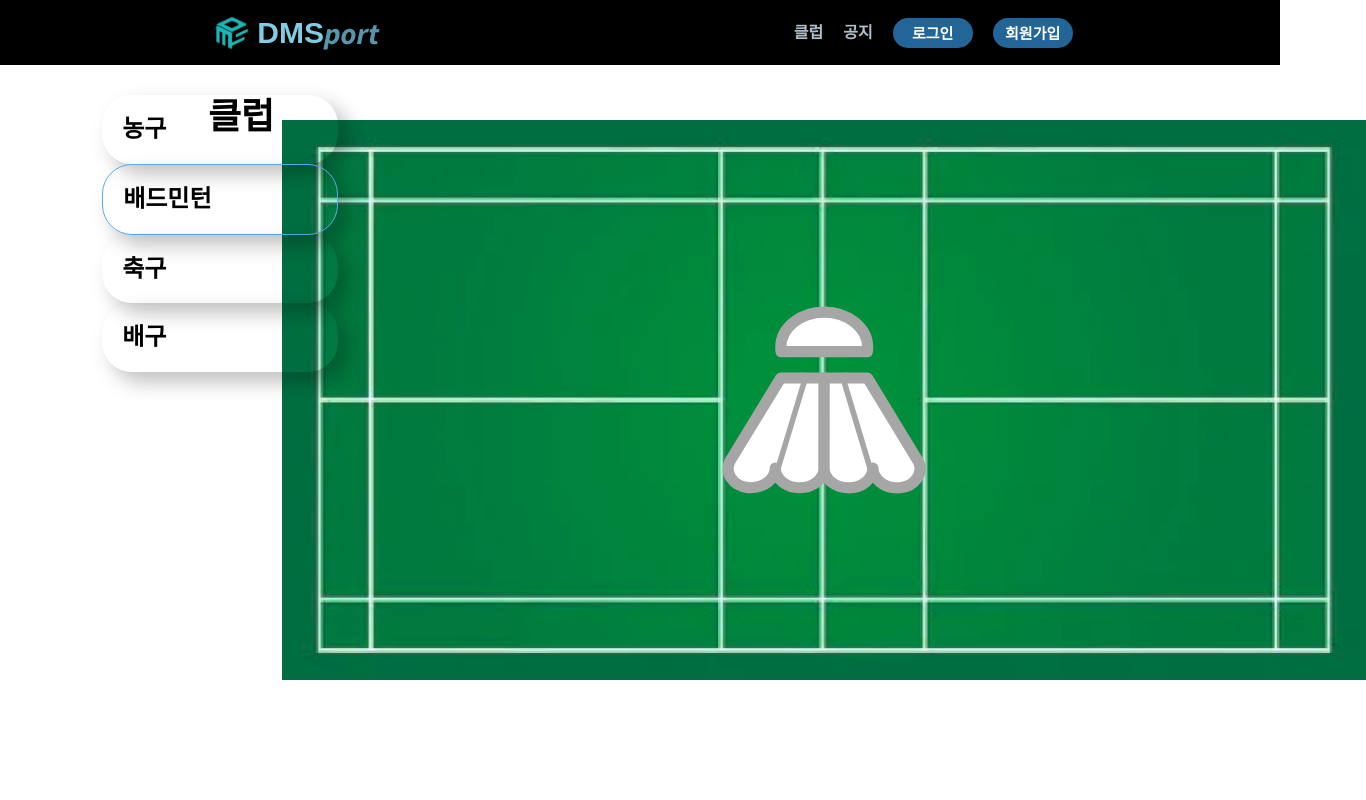
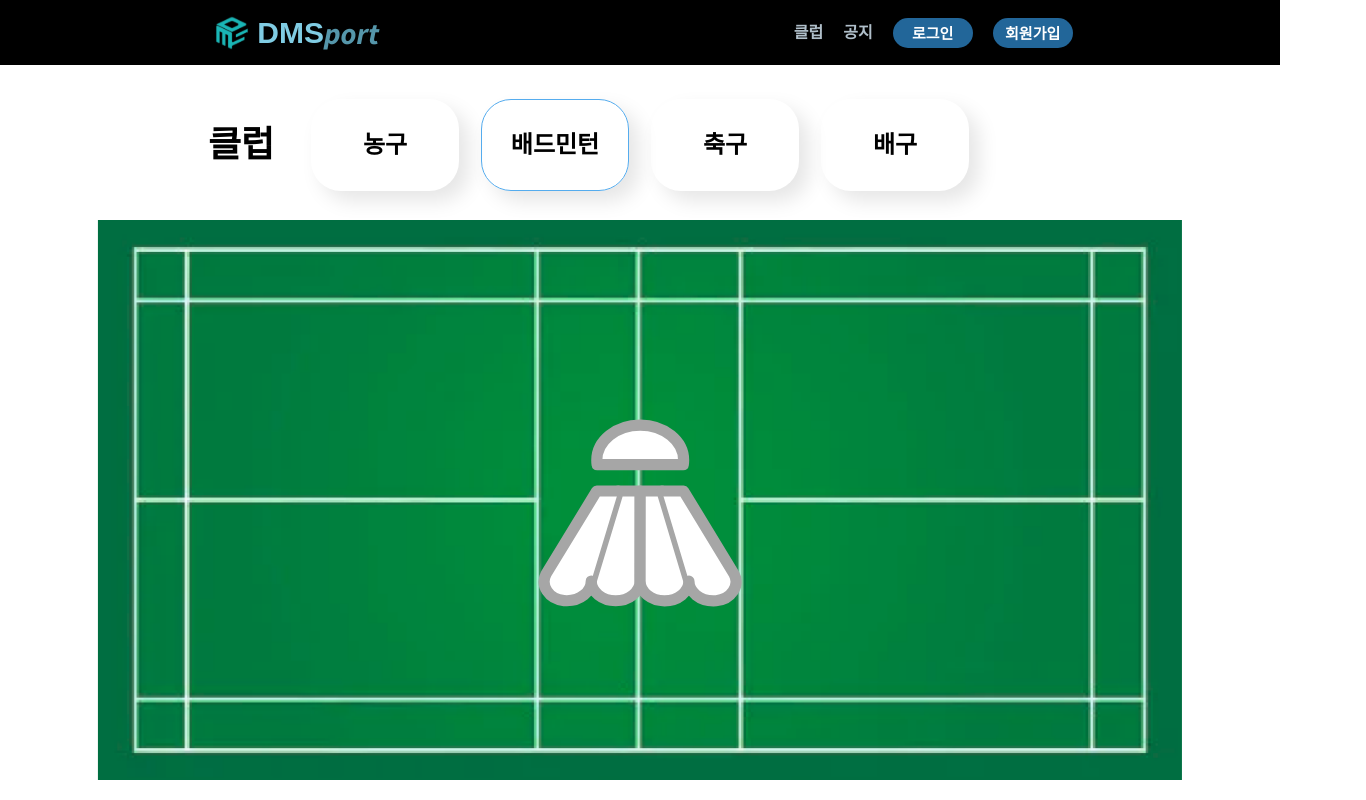
Before and after one commit to DMSport/DMSport-Frontend, a React (Create React App) app: page /club/badminton in a window 1280 px wide. Shown: the top 800 px of the page, 1366 px wide, since content can reach past the window. Built offline with nearby package versions, Linux system fonts and the light colour scheme; no server answers.

Commit message:
Fix : 스타일 수정

```diff
--- a/src/Components/Club/style.ts
+++ b/src/Components/Club/style.ts
@@ -2,6 +2,7 @@ import styled from "styled-components";
 
 export const Container = styled.div`
   display: flex;
+  flex-direction: column;
   width: 100vw;
   height: 100vh;
 `;
@@ -10,25 +11,27 @@ export const Container = styled.div`
  */
 export const SideContainer = styled.div`
   display: flex;
-  align-items: flex-end;
-  flex-direction: column;
-  height: auto;
-  width: 400px;
-  gap: 25px;
+  justify-content: center;
+  align-items: center;
+  height: 200px;
   margin-top: 65px;
-  overflow: scroll;
+  overflow-x: scroll;
   padding: 30px;
+  div {
+    display: flex;
+    gap: 22px;
+  }
 `;
 export const SideBtnWrapper = styled.div<{ isUserClick: boolean }>`
   display: flex;
   flex-direction: column;
-  justify-content: space-between;
-  gap: 10px;
-  width: 236px;
-  max-height: 400px;
+  justify-content: center;
+  align-items: center;
+  width: 148px;
+  height: 92px;
   border: ${(props) => (props.isUserClick ? "1px solid #55acee" : "0")};
   border-radius: 30px;
-  box-shadow: 10px 10px 20px rgba(0, 0, 0, 0.25);
+  box-shadow: 10px 10px 20px rgba(0, 0, 0, 0.1);
   padding: 20px;
   z-index: -1;
   div {
@@ -63,6 +66,13 @@ export const Text = styled.p<{
   width: ${(props) => props.width}px;
 `;
 
+export const ToggleBtnWrapper = styled.div`
+  display: flex;
+  width: 176px;
+  height: 60px;
+  background-color: white;
+`;
+export const ToggleBtn = styled.div<{ isNight: boolean }>``;
 /**
  * 축구 컴포넌트 스타일
  */
@@ -70,20 +80,25 @@ export const MainContainer = styled.div`
   display: flex;
   flex-direction: column;
   height: 100vh;
-  width: calc(100vw - 274px);
+  width: 100vw;
   justify-content: center;
   align-items: center;
   z-index: -1;
   img {
     position: absolute;
     z-index: -1;
+    top: calc(50% + 100px);
+    left: 50%;
+    transform: translate(-50%, -50%);
   }
   svg {
     position: absolute;
     z-index: 0;
   }
 `;
-
+/**
+ * 배드민턴 새로운 버전 스타일
+ */
 export const BadmintonSpotContainer = styled.div`
   z-index: 1;
   display: grid;
```
